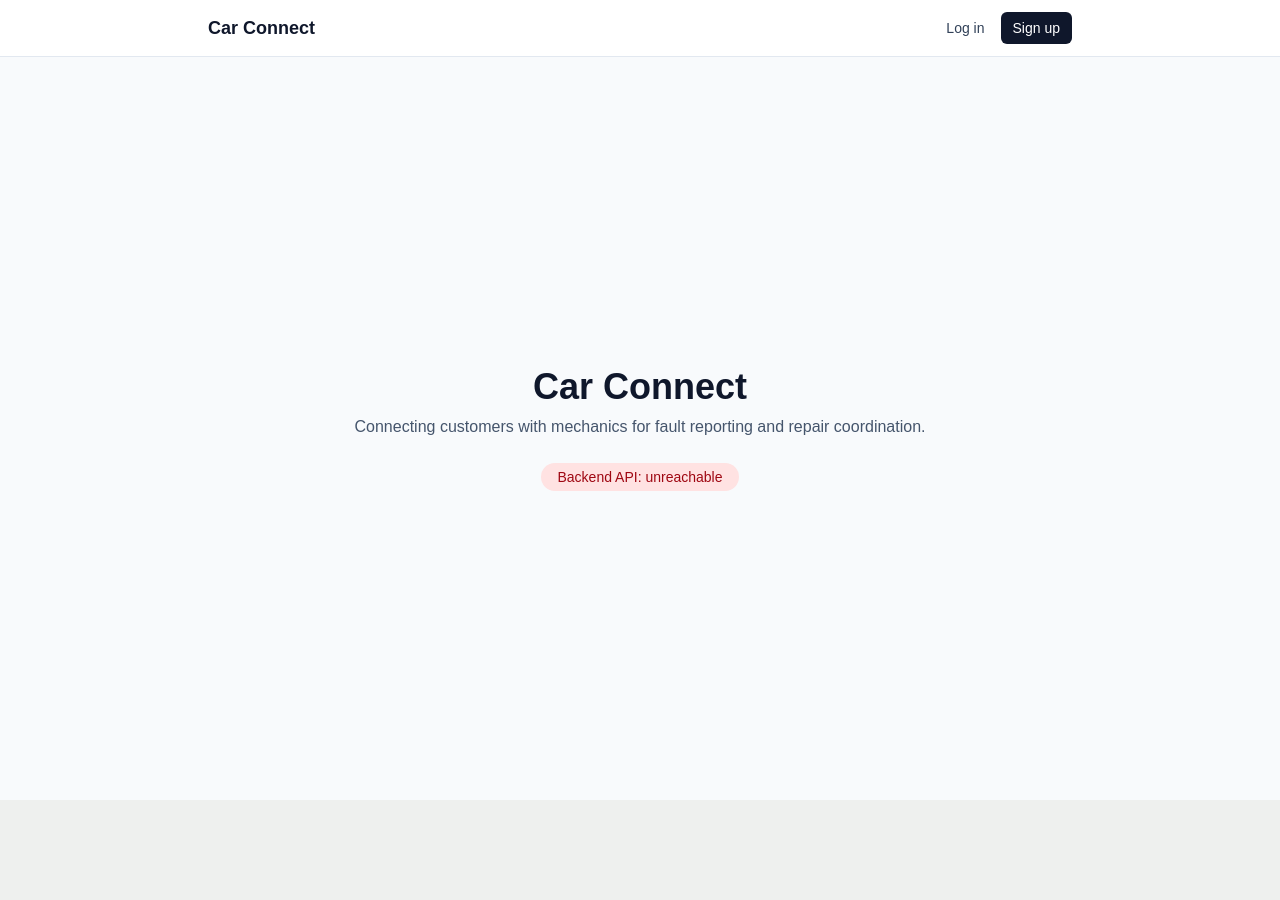
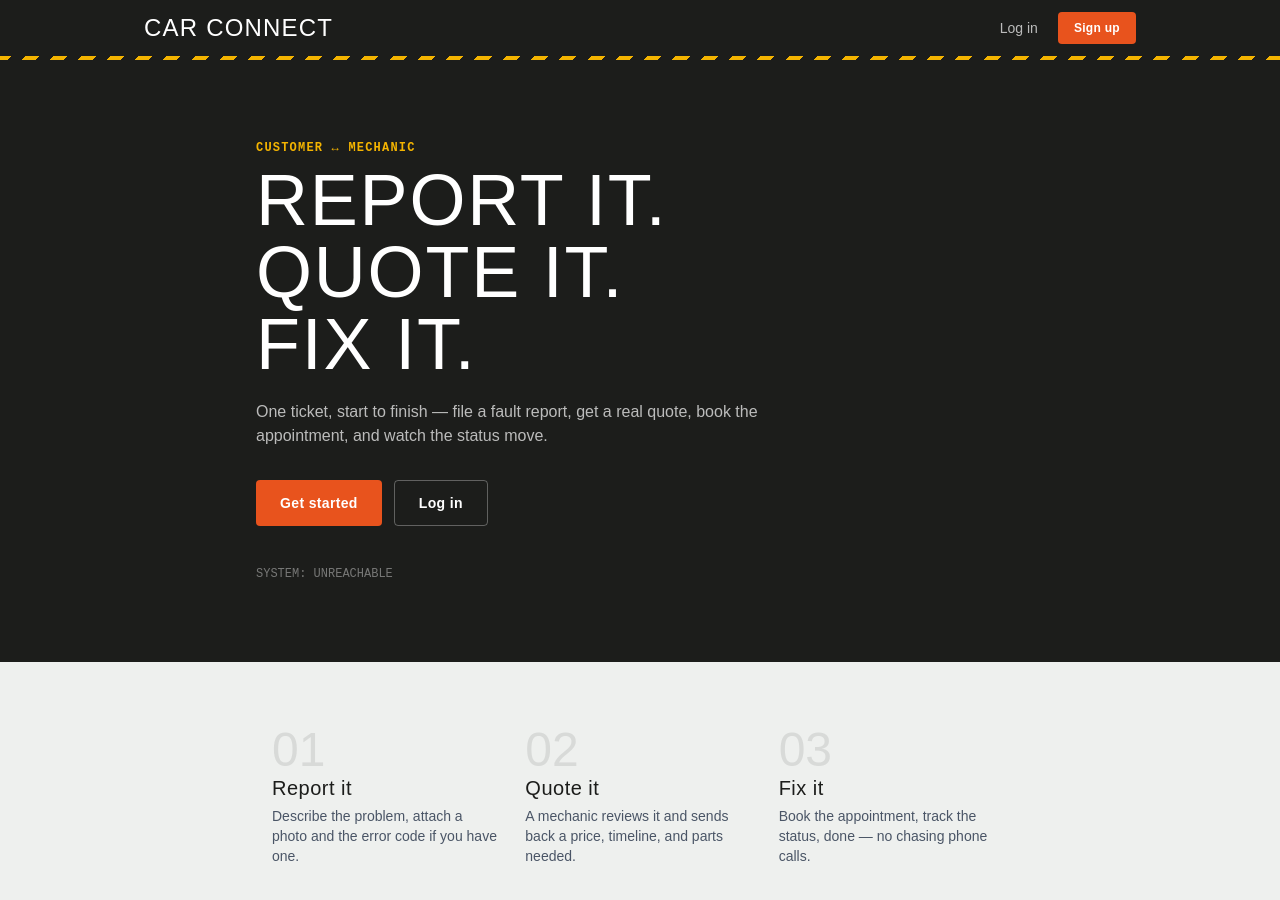
Before and after one commit to osayl12/CarConnect, a React (Vite) app in the folder frontend/: page / in a window 1280 px wide. Shown: the top 900 px of the page. Before the commit the page ends 800 px from the top, so only its background shows below. Built offline with nearby package versions, Linux system fonts and the light colour scheme; no server answers.

Commit message:
feat: redesign navbar and home page

```diff
--- a/frontend/src/components/Navbar.jsx
+++ b/frontend/src/components/Navbar.jsx
@@ -1,41 +1,48 @@
+import { useState } from 'react';
 import { Link, useNavigate } from 'react-router-dom';
 import { useAuth } from '../hooks/useAuth';
+import { buttonClass } from './ui/buttonClass';
 import NotificationBell from './NotificationBell';
+
+const navLink = 'text-sm font-medium text-white/70 transition-colors hover:text-white';
+const mobileNavLink = 'block py-2 text-sm font-medium text-white/70 hover:text-white';
 
 export default function Navbar() {
   const { user, logout } = useAuth();
   const navigate = useNavigate();
+  const [menuOpen, setMenuOpen] = useState(false);
 
   const handleLogout = () => {
+    setMenuOpen(false);
     logout();
     navigate('/');
   };
 
+  const closeMenu = () => setMenuOpen(false);
+
   return (
-    <header className="border-b border-slate-200 bg-white">
-      <nav className="mx-auto flex max-w-4xl items-center justify-between px-4 py-3">
-        <Link to="/" className="text-lg font-bold text-slate-900">
-          Car Connect
+    <header className="bg-ink">
+      <nav className="mx-auto flex max-w-5xl items-center justify-between px-4 py-3">
+        <Link to="/" className="font-display text-2xl tracking-wider text-white" onClick={closeMenu}>
+          CAR CONNECT
         </Link>
 
-        <div className="flex items-center gap-4 text-sm">
+        {/* Desktop nav */}
+        <div className="hidden items-center gap-5 sm:flex">
           {user ? (
             <>
               {user.role === 'customer' && (
                 <>
-                  <Link to="/vehicles" className="font-medium text-slate-700 hover:text-slate-900">
+                  <Link to="/vehicles" className={navLink}>
                     My Vehicles
                   </Link>
-                  <Link to="/my-reports" className="font-medium text-slate-700 hover:text-slate-900">
+                  <Link to="/my-reports" className={navLink}>
                     My Reports
                   </Link>
-                  <Link to="/appointments" className="font-medium text-slate-700 hover:text-slate-900">
+                  <Link to="/appointments" className={navLink}>
                     Appointments
                   </Link>
-                  <Link
-                    to="/report-fault"
-                    className="rounded-md bg-slate-100 px-3 py-1.5 font-medium text-slate-700 hover:bg-slate-200"
-                  >
+                  <Link to="/report-fault" className={buttonClass('primary', 'text-xs px-3 py-1.5')}>
                     Report a Problem
                   </Link>
                   <NotificationBell />
@@ -43,39 +50,101 @@ export default function Navbar() {
               )}
               {user.role === 'mechanic' && (
                 <>
-                  <Link to="/mechanic" className="font-medium text-slate-700 hover:text-slate-900">
+                  <Link to="/mechanic" className={navLink}>
                     Dashboard
                   </Link>
-                  <Link to="/availability" className="font-medium text-slate-700 hover:text-slate-900">
+                  <Link to="/availability" className={navLink}>
                     Availability
                   </Link>
                 </>
               )}
-              <span className="text-slate-600">
-                {user.name} <span className="text-slate-400">({user.role})</span>
+              <span className="font-mono text-xs text-white/50">
+                {user.name} · {user.role}
               </span>
-              <button
-                onClick={handleLogout}
-                className="rounded-md bg-slate-100 px-3 py-1.5 font-medium text-slate-700 hover:bg-slate-200"
-              >
+              <button onClick={handleLogout} className={navLink}>
                 Log out
               </button>
             </>
           ) : (
             <>
-              <Link to="/login" className="font-medium text-slate-700 hover:text-slate-900">
+              <Link to="/login" className={navLink}>
                 Log in
               </Link>
-              <Link
-                to="/register"
-                className="rounded-md bg-slate-900 px-3 py-1.5 font-medium text-white hover:bg-slate-700"
-              >
+              <Link to="/register" className={buttonClass('primary', 'text-xs px-3 py-1.5')}>
                 Sign up
               </Link>
             </>
           )}
         </div>
+
+        {/* Mobile: bell (customer) + menu toggle */}
+        <div className="flex items-center gap-1 sm:hidden">
+          {user?.role === 'customer' && <NotificationBell />}
+          <button
+            onClick={() => setMenuOpen((o) => !o)}
+            className="p-2 text-xl text-white"
+            aria-label={menuOpen ? 'Close menu' : 'Open menu'}
+          >
+            {menuOpen ? '✕' : '☰'}
+          </button>
+        </div>
       </nav>
+
+      {menuOpen && (
+        <div className="border-t border-white/10 px-4 py-3 sm:hidden">
+          {user ? (
+            <>
+              {user.role === 'customer' && (
+                <>
+                  <Link to="/vehicles" className={mobileNavLink} onClick={closeMenu}>
+                    My Vehicles
+                  </Link>
+                  <Link to="/my-reports" className={mobileNavLink} onClick={closeMenu}>
+                    My Reports
+                  </Link>
+                  <Link to="/appointments" className={mobileNavLink} onClick={closeMenu}>
+                    Appointments
+                  </Link>
+                  <Link
+                    to="/report-fault"
+                    className={buttonClass('primary', 'mt-2 w-full text-xs')}
+                    onClick={closeMenu}
+                  >
+                    Report a Problem
+                  </Link>
+                </>
+              )}
+              {user.role === 'mechanic' && (
+                <>
+                  <Link to="/mechanic" className={mobileNavLink} onClick={closeMenu}>
+                    Dashboard
+                  </Link>
+                  <Link to="/availability" className={mobileNavLink} onClick={closeMenu}>
+                    Availability
+                  </Link>
+                </>
+              )}
+              <p className="mt-3 font-mono text-xs text-white/50">
+                {user.name} · {user.role}
+              </p>
+              <button onClick={handleLogout} className={`${mobileNavLink} text-left`}>
+                Log out
+              </button>
+            </>
+          ) : (
+            <>
+              <Link to="/login" className={mobileNavLink} onClick={closeMenu}>
+                Log in
+              </Link>
+              <Link to="/register" className={buttonClass('primary', 'mt-2 w-full text-xs')} onClick={closeMenu}>
+                Sign up
+              </Link>
+            </>
+          )}
+        </div>
+      )}
+
+      <div className="hazard-stripe" />
     </header>
   );
 }
--- a/frontend/src/pages/Home.jsx
+++ b/frontend/src/pages/Home.jsx
@@ -1,6 +1,60 @@
 import { useEffect, useState } from 'react';
+import { Link } from 'react-router-dom';
 import api from '../services/api';
 import { useAuth } from '../hooks/useAuth';
+import { buttonClass } from '../components/ui/buttonClass';
+
+const STEPS = [
+  {
+    n: '01',
+    title: 'Report it',
+    body: 'Describe the problem, attach a photo and the error code if you have one.',
+  },
+  {
+    n: '02',
+    title: 'Quote it',
+    body: 'A mechanic reviews it and sends back a price, timeline, and parts needed.',
+  },
+  {
+    n: '03',
+    title: 'Fix it',
+    body: 'Book the appointment, track the status, done — no chasing phone calls.',
+  },
+];
+
+function HeroCTA({ user }) {
+  if (!user) {
+    return (
+      <div className="mt-8 flex flex-wrap gap-3">
+        <Link to="/register" className={buttonClass('primary', 'px-6 py-3')}>
+          Get started
+        </Link>
+        <Link to="/login" className={buttonClass('outlineOnDark', 'px-6 py-3')}>
+          Log in
+        </Link>
+      </div>
+    );
+  }
+  if (user.role === 'mechanic') {
+    return (
+      <div className="mt-8">
+        <Link to="/mechanic" className={buttonClass('primary', 'px-6 py-3')}>
+          Go to dashboard
+        </Link>
+      </div>
+    );
+  }
+  return (
+    <div className="mt-8 flex flex-wrap gap-3">
+      <Link to="/report-fault" className={buttonClass('primary', 'px-6 py-3')}>
+        Report a problem
+      </Link>
+      <Link to="/my-reports" className={buttonClass('outlineOnDark', 'px-6 py-3')}>
+        My reports
+      </Link>
+    </div>
+  );
+}
 
 export default function Home() {
   const { user } = useAuth();
@@ -13,25 +67,43 @@ export default function Home() {
       .catch(() => setStatus('unreachable'));
   }, []);
 
-  const statusStyles = {
-    checking: 'bg-yellow-100 text-yellow-800',
-    connected: 'bg-green-100 text-green-800',
-    unreachable: 'bg-red-100 text-red-800',
-  };
+  return (
+    <div>
+      <section className="bg-ink px-4 py-20 text-white">
+        <div className="mx-auto max-w-3xl">
+          <p className="font-mono text-xs font-semibold uppercase tracking-widest text-caution">
+            Customer ↔ Mechanic
+          </p>
+          <h1 className="mt-2 font-display text-6xl leading-none tracking-wide sm:text-7xl">
+            REPORT IT.
+            <br />
+            QUOTE IT.
+            <br />
+            FIX IT.
+          </h1>
+          <p className="mt-5 max-w-lg text-white/70">
+            {user
+              ? `Welcome back, ${user.name}.`
+              : 'One ticket, start to finish — file a fault report, get a real quote, book the appointment, and watch the status move.'}
+          </p>
+          <HeroCTA user={user} />
+          <p className="mt-10 font-mono text-xs text-white/40">
+            SYSTEM: {status === 'checking' ? 'CHECKING…' : status === 'connected' ? 'CONNECTED' : 'UNREACHABLE'}
+          </p>
+        </div>
+      </section>
 
-  return (
-    <div className="flex min-h-[calc(100vh-57px)] flex-col items-center justify-center bg-slate-50 px-4 text-center">
-      <h1 className="text-4xl font-bold text-slate-900">Car Connect</h1>
-      <p className="mt-2 text-slate-600">
-        {user
-          ? `Welcome back, ${user.name}.`
-          : 'Connecting customers with mechanics for fault reporting and repair coordination.'}
-      </p>
-      <span
-        className={`mt-6 rounded-full px-4 py-1 text-sm font-medium ${statusStyles[status]}`}
-      >
-        Backend API: {status}
-      </span>
+      <section className="mx-auto max-w-3xl px-4 py-16">
+        <div className="grid grid-cols-1 gap-6 sm:grid-cols-3">
+          {STEPS.map((step) => (
+            <div key={step.n} className="relative">
+              <span className="font-display text-5xl text-ink/10">{step.n}</span>
+              <h2 className="font-display text-xl tracking-wide text-ink">{step.title}</h2>
+              <p className="mt-1 text-sm text-steel">{step.body}</p>
+            </div>
+          ))}
+        </div>
+      </section>
     </div>
   );
 }
```
Also changed, not shown: frontend/src/components/NotificationBell.jsx (+15 -11 lines).
